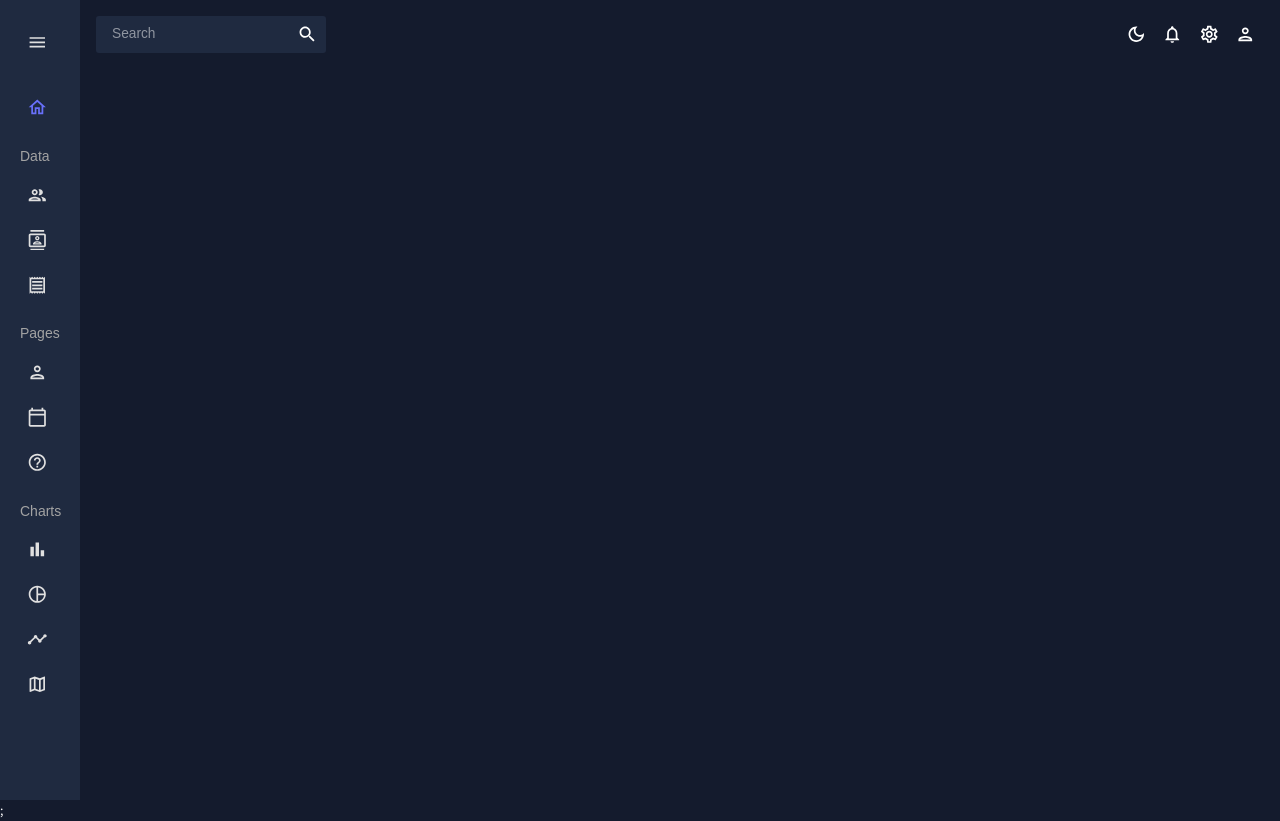
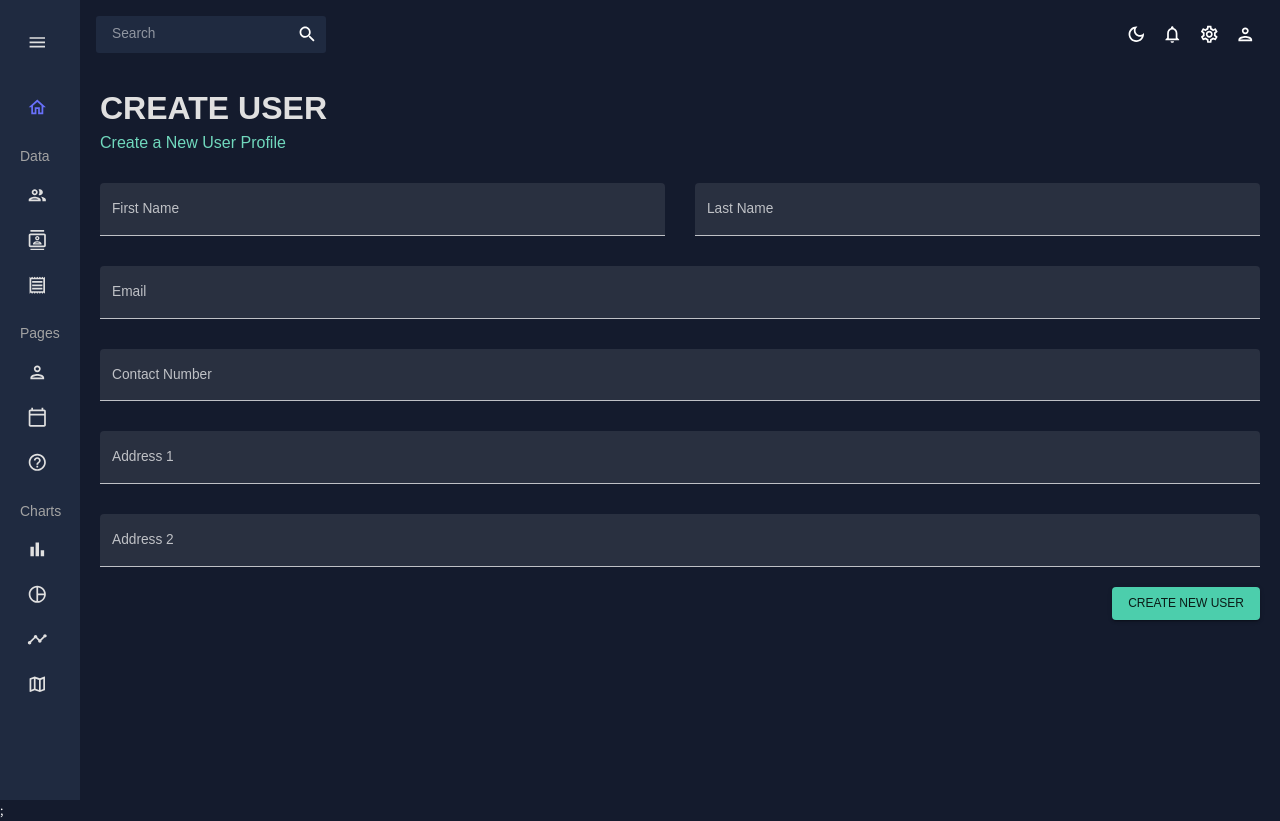
Before and after one commit to BuraYu/adminDashboard, a React (Create React App) app: page /form in a window 1280 px wide. Built offline with nearby package versions, Linux system fonts and the light colour scheme.

Commit message:
add form

```diff
--- a/src/App.js
+++ b/src/App.js
@@ -8,7 +8,7 @@
 // import Invoice from "./scenes/dashboard";
 // import Contacts from "./scenes/contacts";
 // import Bar from "./scenes/bar";
-// import Form from "./scenes/form";
+import Form from "./scenes/form";
 // import Line from "./scenes/line";
 // import Pie from "./scenes/dashboard";
 // import FAQ from "./scenes/faq";
@@ -31,9 +31,9 @@
               <Route path="/team" element={<Team />} />
               {/* <Route path="/invoice" element={<Invoice />} />
               <Route path="/contacts" element={<Contacts />} />
-              <Route path="/bar" element={<Bar />} />
+              <Route path="/bar" element={<Bar />} /> */}
               <Route path="/form" element={<Form />} />
-              <Route path="/line" element={<Line />} />
+              {/* <Route path="/line" element={<Line />} />
               <Route path="/pie" element={<Pie />} />
               <Route path="/faq" element={<FAQ />} />
               <Route path="/geography" element={<Geography />} />
--- /dev/null
+++ b/src/scenes/form/index.jsx
@@ -0,0 +1,165 @@
+import React from "react";
+import { Formik } from "formik";
+import { Box, Button, TextField } from "@mui/material";
+import * as yup from "yup";
+import useMediaQuery from "@mui/material/useMediaQuery";
+import Header from "../../components/header";
+import { mockDataTeam } from "../../data/mockData";
+
+const Form = () => {
+  const isNonMobile = useMediaQuery("(min-width:600px)");
+
+  const handleFormSubmit = (values) => {
+    const newUser = {
+      id: mockDataTeam.length + 1,
+      name: values.firstName + " " + values.lastName,
+      email: values.email,
+      age: 99,
+      phone: values.contact,
+      access: 'user',
+    }
+    const updatedMockDataTeam = [...mockDataTeam, newUser]
+    console.log(updatedMockDataTeam);
+  };
+
+  const phoneRegExp =
+    /^((\+[1-9]{1,4}[ -]?)|(\([0-9]{2,3}\)[ -]?)|([0-9]{2,4})[ -]?)*?[0-9]{3,4}[ -]?[0-9]{3,4}$/;
+
+  const checkoutSchema = yup.object().shape({
+    firstName: yup.string().required("required"),
+    lastName: yup.string().required("required"),
+    email: yup.string().email("invalid email").required("required"),
+    contact: yup
+      .string()
+      .matches(phoneRegExp, "Phone number is not valid")
+      .required("required"),
+    address1: yup.string().required("required"),
+    address2: yup.string().required("required"),
+  });
+  const initialValues = {
+    firstName: "",
+    lastName: "",
+    email: "",
+    contact: "",
+    address1: "",
+    address2: "",
+  };
+
+  return (
+    <Box m="20px">
+      <Header title="CREATE USER" subtitle="Create a New User Profile" />
+
+      <Formik
+        onSubmit={handleFormSubmit}
+        initialValues={initialValues}
+        validationSchema={checkoutSchema}
+      >
+        {({
+          values,
+          errors,
+          touched,
+          handleBlur,
+          handleChange,
+          handleSubmit,
+        }) => (
+          <form onSubmit={handleSubmit}>
+            <Box
+              display="grid"
+              gap="30px"
+              gridTemplateColumns="repeat(4, minmax(0, 1fr))"
+              sx={{
+                "& > div": { gridColumn: isNonMobile ? undefined : "span 4" },
+              }}
+            >
+              <TextField
+                fullWidth
+                variant="filled"
+                type="text"
+                label="First Name"
+                onBlur={handleBlur}
+                onChange={handleChange}
+                value={values.firstName}
+                name="firstName"
+                error={!!touched.firstName && !!errors.firstName}
+                helperText={touched.firstName && errors.firstName}
+                sx={{ gridColumn: "span 2" }}
+              />
+              <TextField
+                fullWidth
+                variant="filled"
+                type="text"
+                label="Last Name"
+                onBlur={handleBlur}
+                onChange={handleChange}
+                value={values.lastName}
+                name="lastName"
+                error={!!touched.lastName && !!errors.lastName}
+                helperText={touched.lastName && errors.lastName}
+                sx={{ gridColumn: "span 2" }}
+              />
+              <TextField
+                fullWidth
+                variant="filled"
+                type="text"
+                label="Email"
+                onBlur={handleBlur}
+                onChange={handleChange}
+                value={values.email}
+                name="email"
+                error={!!touched.email && !!errors.email}
+                helperText={touched.email && errors.email}
+                sx={{ gridColumn: "span 4" }}
+              />
+              <TextField
+                fullWidth
+                variant="filled"
+                type="text"
+                label="Contact Number"
+                onBlur={handleBlur}
+                onChange={handleChange}
+                value={values.contact}
+                name="contact"
+                error={!!touched.contact && !!errors.contact}
+                helperText={touched.contact && errors.contact}
+                sx={{ gridColumn: "span 4" }}
+              />
+              <TextField
+                fullWidth
+                variant="filled"
+                type="text"
+                label="Address 1"
+                onBlur={handleBlur}
+                onChange={handleChange}
+                value={values.address1}
+                name="address1"
+                error={!!touched.address1 && !!errors.address1}
+                helperText={touched.address1 && errors.address1}
+                sx={{ gridColumn: "span 4" }}
+              />
+              <TextField
+                fullWidth
+                variant="filled"
+                type="text"
+                label="Address 2"
+                onBlur={handleBlur}
+                onChange={handleChange}
+                value={values.address2}
+                name="address2"
+                error={!!touched.address2 && !!errors.address2}
+                helperText={touched.address2 && errors.address2}
+                sx={{ gridColumn: "span 4" }}
+              />
+            </Box>
+            <Box display="flex" justifyContent="end" mt="20px">
+              <Button type="submit" color="secondary" variant="contained">
+                Create New User
+              </Button>
+            </Box>
+          </form>
+        )}
+      </Formik>
+    </Box>
+  );
+};
+
+export default Form;
```
